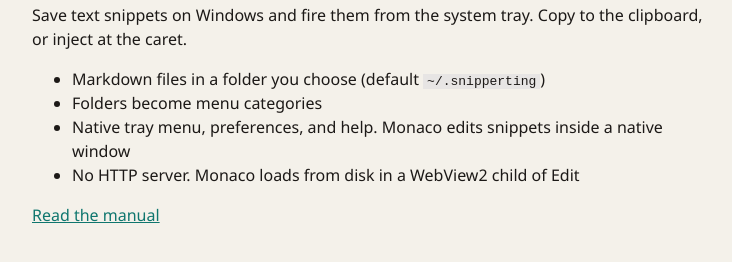
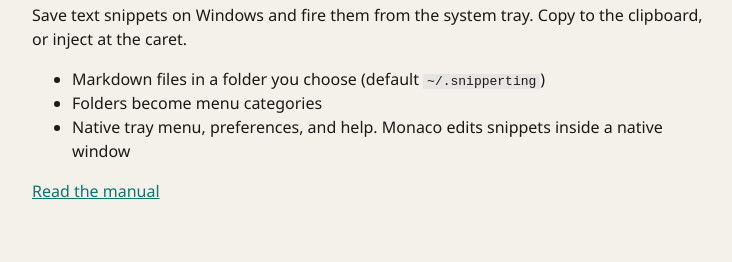
Before and after one commit to iamtew/snipperting, a plain HTML site: page docs/index.html in a window 1280 px wide. Shown: the part 222-484 px from the top of the page, without its empty margins (272-1004 px from the left). Drawn offline with Linux system fonts and the light colour scheme.

Commit message:
rewrite docs site in the affirmative
- drop leftover HTTP-server contrast from Pages and Help
- describe what ships: native windows, Monaco, tray menu

Co-authored-by: Cursor <cursoragent@cursor.com>

```diff
--- a/docs/index.html
+++ b/docs/index.html
@@ -20,7 +20,6 @@
     <li>Markdown files in a folder you choose (default <code>~/.snipperting</code>)</li>
     <li>Folders become menu categories</li>
     <li>Native tray menu, preferences, and help. Monaco edits snippets inside a native window</li>
-    <li>No HTTP server. Monaco loads from disk in a WebView2 child of Edit</li>
   </ul>
   <p><a href="MANUAL.md">Read the manual</a></p>
 </body>
```
Also changed, not shown: 1 other file.
